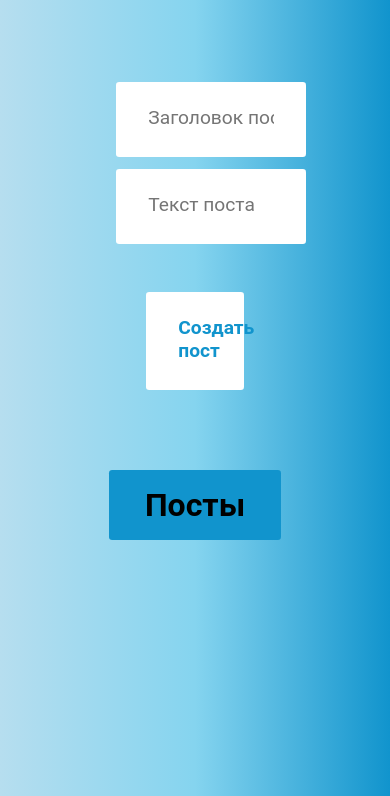
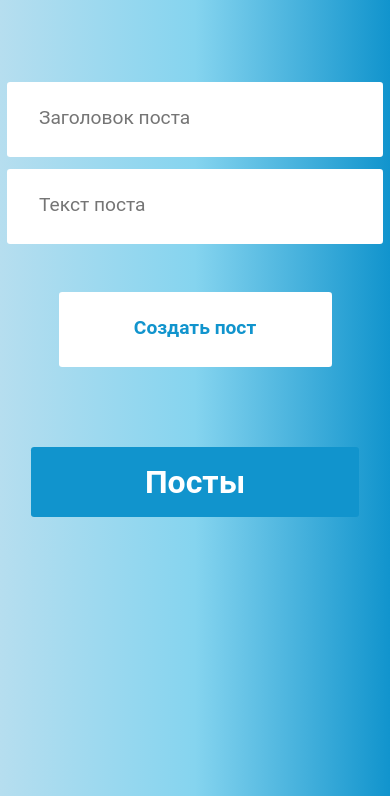
Before and after one commit to LoveBosikova/TestApi2, a plain HTML site: page index.html in a window 390 px wide. Shown: the part 48-844 px from the top of the page. Drawn offline with Linux system fonts and the light colour scheme.

Commit message:
adaptive sts

```diff
--- a/style.css
+++ b/style.css
@@ -11,6 +11,10 @@ body {
 
 main {
     margin: 2rem auto;
+}
+
+h1 {
+    color:#fff;
 }
 .create, .postsWrap {
     margin-top: 5rem;
@@ -55,7 +59,6 @@ img {
 label {
     font-family: 'Roboto', sans-serif;
     font-size: 1.2rem;
-    margin-left: 2rem;
     margin-top: 0.7rem;
     display: block;
     transition: all 0.3s;
@@ -104,3 +107,27 @@ button:active {
     width: 26.5%;
     color: #02a3e8;
 }
+
+@media (max-width: 950px) {
+    .postsWrap, input {
+        width: 80%;
+    }
+
+    button {
+        width: 50%;
+    }
+
+    button:active {
+        width: 52%;
+    }
+}
+
+@media (max-width: 450px) {
+    button {
+        width: 70%;
+    }
+
+    button:active {
+        width: 72%;
+    }
+}
```
